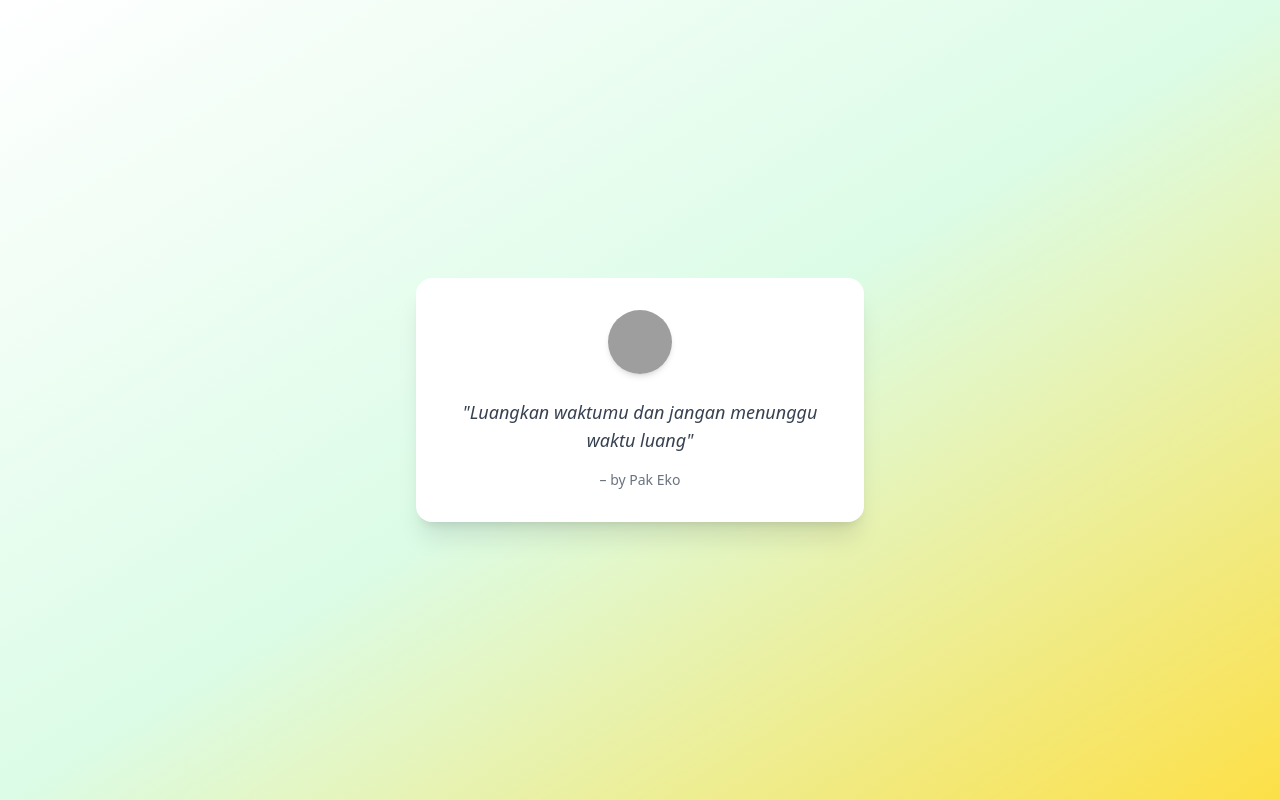
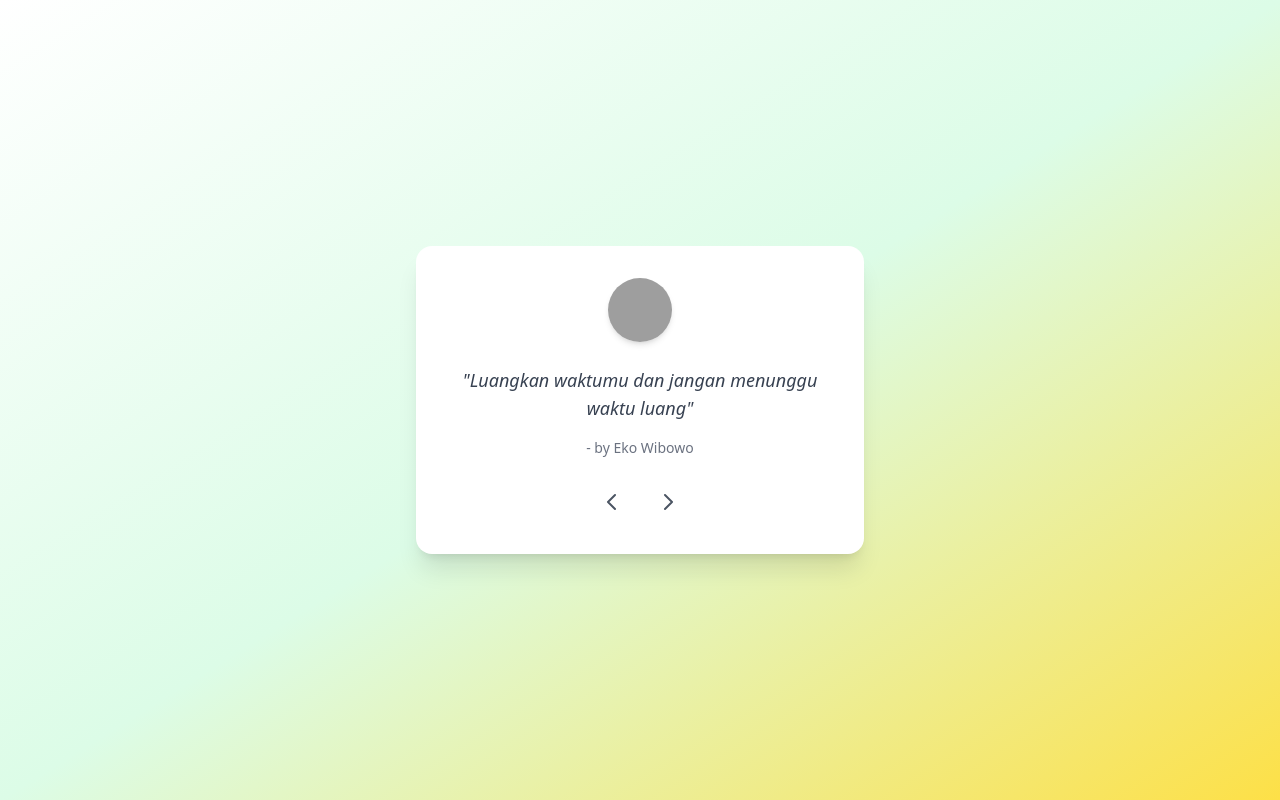
Before and after one commit to ProjectAmy/webqu, a plain HTML site: page index.html in a window 1280 px wide. Drawn offline with nearby package versions, Linux system fonts and the light colour scheme; grey boxes are pictures that could not be loaded.

Commit message:
next prev

```diff
--- a/index.html
+++ b/index.html
@@ -3,7 +3,7 @@
 <head>
   <meta charset="UTF-8">
   <meta name="viewport" content="width=device-width, initial-scale=1.0">
-  <title>Kutipan Pak Eko</title>
+  <title>Quote by Eko Wibowo</title>
   <!-- Tailwind CSS via CDN (development mode) -->
   <script src="https://cdn.tailwindcss.com"></script>
 </head>
@@ -12,10 +12,59 @@
     <div class="mb-6 flex flex-col items-center">
       <img src="https://i.pravatar.cc/100?img=12" alt="Pak Eko" class="w-16 h-16 rounded-full shadow-md" />
     </div>
-    <p class="text-lg font-medium text-gray-700 italic">
+    <p id="quote" class="text-lg font-medium text-gray-700 italic">
       "Luangkan waktumu dan jangan menunggu waktu luang"
     </p>
-    <p class="mt-4 text-sm text-gray-500">– by Pak Eko</p>
+    <p id="author" class="mt-4 text-sm text-gray-500">– by Eko Wibowo</p>
+    <div class="flex justify-center mt-6 space-x-4">
+      <button id="prevBtn" class="p-2 rounded-full hover:bg-gray-100 transition-colors">
+        <svg xmlns="http://www.w3.org/2000/svg" class="h-6 w-6 text-gray-600" fill="none" viewBox="0 0 24 24" stroke="currentColor">
+          <path stroke-linecap="round" stroke-linejoin="round" stroke-width="2" d="M15 19l-7-7 7-7" />
+        </svg>
+      </button>
+      <button id="nextBtn" class="p-2 rounded-full hover:bg-gray-100 transition-colors">
+        <svg xmlns="http://www.w3.org/2000/svg" class="h-6 w-6 text-gray-600" fill="none" viewBox="0 0 24 24" stroke="currentColor">
+          <path stroke-linecap="round" stroke-linejoin="round" stroke-width="2" d="M9 5l7 7-7 7" />
+        </svg>
+      </button>
+    </div>
   </div>
+  <script>
+  let quotes = [
+    {
+      quote: "Luangkan waktumu dan jangan menunggu waktu luang",
+      author: " - by Eko Wibowo"
+    },
+    {
+      quote: "Berdiri diatas kaki sendiri",
+      author: " - by Bung Karno"
+    }
+  ]
+
+  const quote = document.getElementById("quote");
+  const author = document.getElementById("author");
+  let currentQuoteIndex = 0;
+
+  const prevBtn = document.getElementById("prevBtn");
+  const nextBtn = document.getElementById("nextBtn");
+
+  function showQuote(index) {
+    quote.innerText = `"${quotes[index].quote}"`;
+    author.innerText = quotes[index].author;
+  }
+
+  prevBtn.addEventListener('click', () => {
+    currentQuoteIndex = (currentQuoteIndex - 1 + quotes.length) % quotes.length;
+    showQuote(currentQuoteIndex);
+  });
+
+  nextBtn.addEventListener('click', () => {
+    currentQuoteIndex = (currentQuoteIndex + 1) % quotes.length;
+    showQuote(currentQuoteIndex);
+  });
+
+  // Show first quote on load
+  showQuote(currentQuoteIndex);
+</script>
 </body>
 </html>
```
